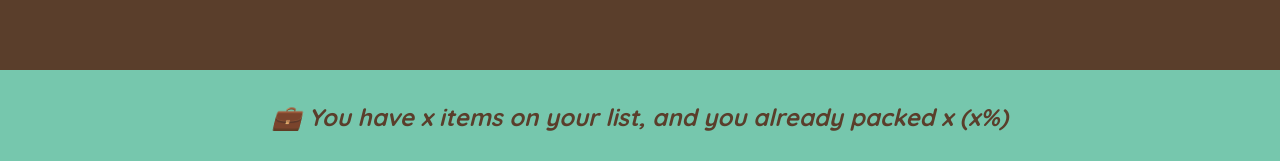
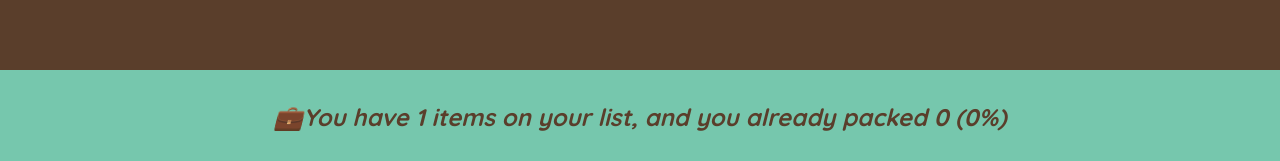
Before and after one commit to Armin-Fullstack/far-away, a React (Vite) app: page / in a window 1280 px wide. Both pictures are taken after typing "Sample" into the empty fields and a click on the button "ADD". Shown: the part 636-797 px from the top of the page. Built offline with nearby package versions, Linux system fonts and the light colour scheme.

Commit message:
feat: implemented Stats component

```diff
--- a/src/App.tsx
+++ b/src/App.tsx
@@ -54,7 +54,7 @@ function App(): JSX.Element {
         onDeletePack={handleDeletePack}
         onTogglePack={handleTogglePack}
       />
-      <Stats />
+      <Stats pack={pack} />
     </div>
   );
 }
@@ -149,10 +149,24 @@ function PackingItem({
     </li>
   );
 }
-function Stats(): JSX.Element {
+function Stats({ pack }: PackingListsProps): JSX.Element {
+  if (!pack.length)
+    // conditional rendering(return)
+    return (
+      <footer className="stats">
+        <p>Start adding some items to your packing list 🚀</p>
+      </footer>
+    );
+  const packItems = pack.length; // we are Driving the state bc these data completely depends on pack state
+  const packedLength = pack.filter((element) => element.packed).length;
+  const percentage = Math.round((packedLength / packItems) * 100);
   return (
     <footer className="stats">
-      <em>💼 You have x items on your list, and you already packed x (x%)</em>
+      <em>
+        {percentage !== 100
+          ? `💼You have ${packItems} items on your list, and you already packed ${packedLength} (${percentage}%)`
+          : "You got everything! Ready to go ✈️"}
+      </em>
     </footer>
   );
 }
```
